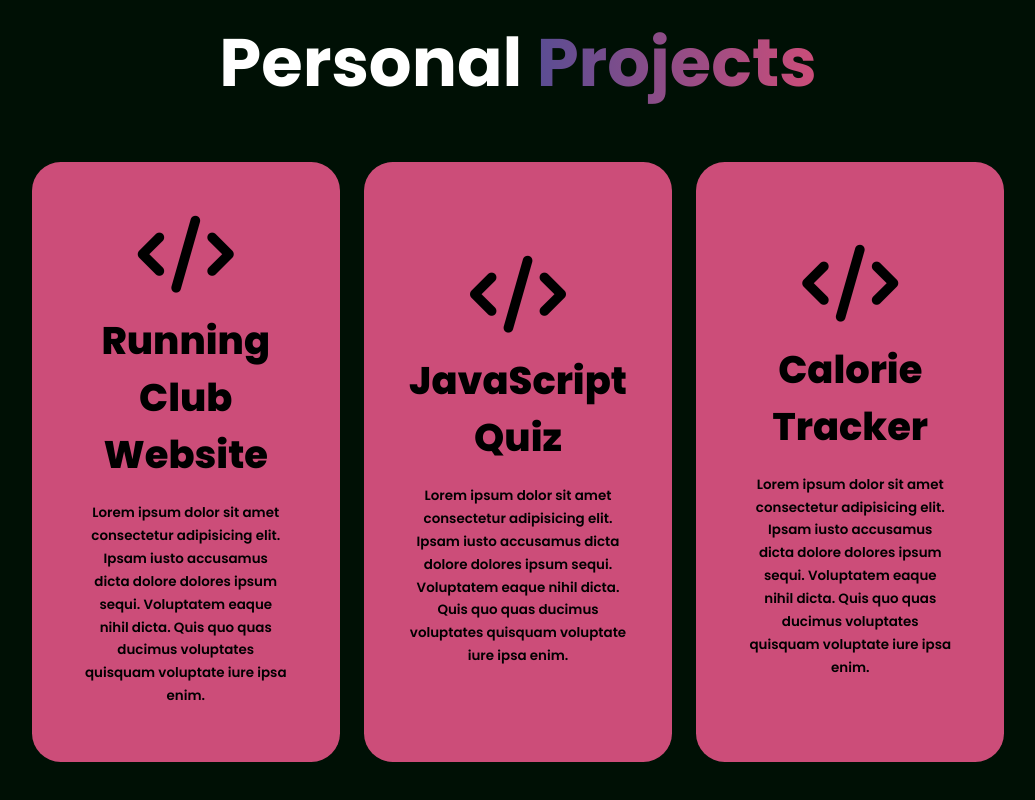
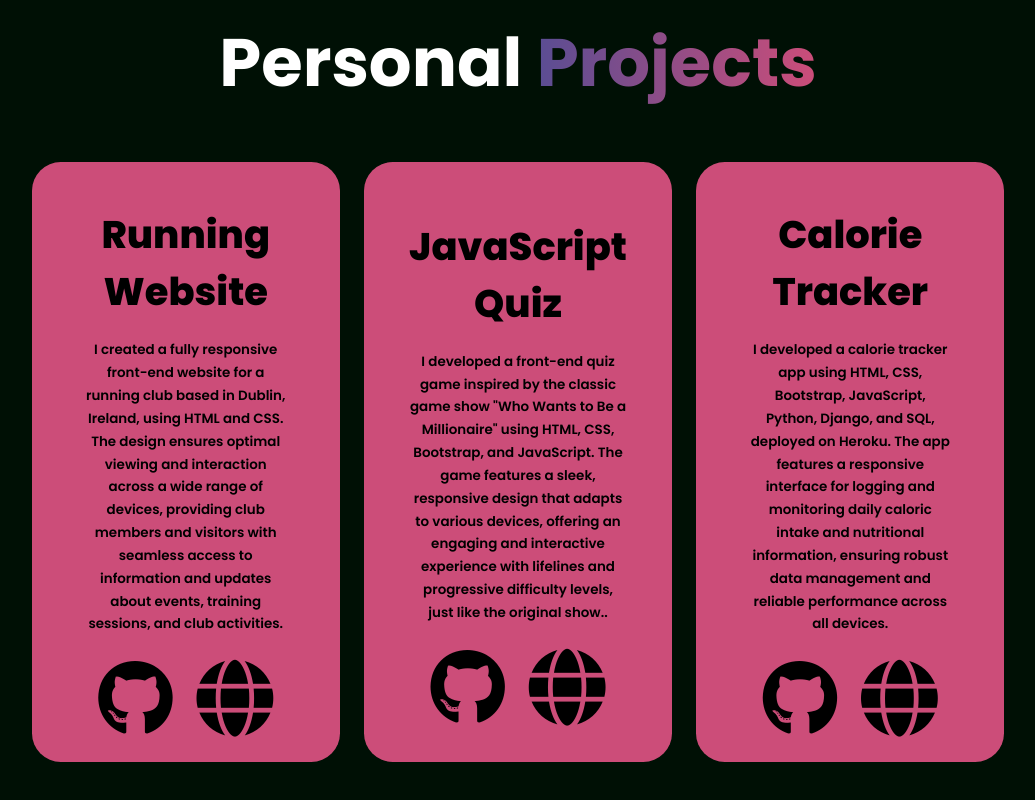
Before and after one commit to JamieBennett-Dev/Jamie-Portfolio, a plain HTML site: page index.html in a window 1280 px wide. Shown: the part 2722-3522 px from the top of the page, without its empty margins (122-1157 px from the left). Drawn offline with nearby package versions, Linux system fonts and the light colour scheme; a script that the page names is missing.

Commit message:
add projects section

```diff
--- a/assets/css/style.css
+++ b/assets/css/style.css
@@ -370,6 +370,29 @@ section {
     line-height: 1.7;
 }
 
+.projects-icons {
+    display: flex;
+    gap: 2.5rem;
+    margin-top: 2.5rem;
+    color: #000;
+}
+
+.projects-icons a {
+    color: inherit;
+    text-decoration: none;
+    transition: 0.3s ease;
+    background: transparent;
+}
+
+.projects-box:hover .projects-icons a {
+    color: var(--main-color);
+}
+
+.projects-icons a:hover {
+    color: var(--text-color) !important;
+    transform: scale(1.1)translateY(-5px);
+}
+
 /* Contact section */
 .contact {
     background-color: var(--bg-color);
--- a/index.html
+++ b/index.html
@@ -145,31 +145,58 @@
 
             <div class="projects-box">
                 <div class="projects-info">
-                    <i class="fa-solid fa-code"></i>
-                    <h4>Running Club Website</h4>
-                    <p>Lorem ipsum dolor sit amet consectetur adipisicing elit. Ipsam iusto accusamus dicta dolore
-                        dolores ipsum sequi. Voluptatem eaque nihil dicta. Quis quo quas ducimus voluptates quisquam
-                        voluptate iure ipsa enim.</p>
+                    <!-- <i class="fa-solid fa-code"></i> -->
+                    <h4>Running Website</h4>
+                    <p>I created a fully responsive front-end website for a running club based in Dublin, Ireland, using
+                        HTML and CSS. The design ensures optimal viewing and interaction across a wide range of devices,
+                        providing club members and visitors with seamless access to information and updates about
+                        events, training sessions, and club activities.</p>
+                    <div class="projects-icons">
+                        <a href="https://github.com/JamieBennett-Dev/Love-Running" target="_blank">
+                            <i class="fa-brands fa-github"></i>
+                        </a>
+                        <a href="https://jamiebennett-dev.github.io/Love-Running/" target="_blank">
+                            <i class="fa-solid fa-globe"></i>
+                        </a>
+                    </div>
                 </div>
             </div>
 
             <div class="projects-box">
                 <div class="projects-info">
-                    <i class="fa-solid fa-code"></i>
+                    <!-- <i class="fa-solid fa-code"></i> -->
                     <h4>JavaScript Quiz</h4>
-                    <p>Lorem ipsum dolor sit amet consectetur adipisicing elit. Ipsam iusto accusamus dicta dolore
-                        dolores ipsum sequi. Voluptatem eaque nihil dicta. Quis quo quas ducimus voluptates quisquam
-                        voluptate iure ipsa enim.</p>
+                    <p>I developed a front-end quiz game inspired by the classic game show "Who Wants to Be a
+                        Millionaire" using HTML, CSS, Bootstrap, and JavaScript. The game features a sleek, responsive
+                        design that adapts to various devices, offering an engaging and interactive experience with
+                        lifelines and progressive difficulty levels, just like the original show..</p>
+                    <div class="projects-icons">
+                        <a href="https://github.com/JamieBennett-Dev/Hackathon2-Quiz" target="_blank">
+                            <i class="fa-brands fa-github"></i>
+                        </a>
+                        <a href="https://jamiebennett-dev.github.io/Hackathon2-Quiz/" target="_blank">
+                            <i class="fa-solid fa-globe"></i>
+                        </a>
+                    </div>
                 </div>
             </div>
 
             <div class="projects-box">
                 <div class="projects-info">
-                    <i class="fa-solid fa-code"></i>
+                    <!-- <i class="fa-solid fa-code"></i> -->
                     <h4>Calorie Tracker</h4>
-                    <p>Lorem ipsum dolor sit amet consectetur adipisicing elit. Ipsam iusto accusamus dicta dolore
-                        dolores ipsum sequi. Voluptatem eaque nihil dicta. Quis quo quas ducimus voluptates quisquam
-                        voluptate iure ipsa enim.</p>
+                    <p>I developed a calorie tracker app using HTML, CSS, Bootstrap, JavaScript, Python, Django, and
+                        SQL, deployed on Heroku. The app features a responsive interface for logging and monitoring
+                        daily caloric intake and nutritional information, ensuring robust data management and reliable
+                        performance across all devices.</p>
+                    <div class="projects-icons">
+                        <a href="https://github.com/JamieBennett-Dev/Calorie-Tracker" target="_blank">
+                            <i class="fa-brands fa-github"></i>
+                        </a>
+                        <a href="https://calorie-tracker505-bba2b7fbcdfa.herokuapp.com/" target="_blank">
+                            <i class="fa-solid fa-globe"></i>
+                        </a>
+                    </div>
                 </div>
             </div>
 
```
